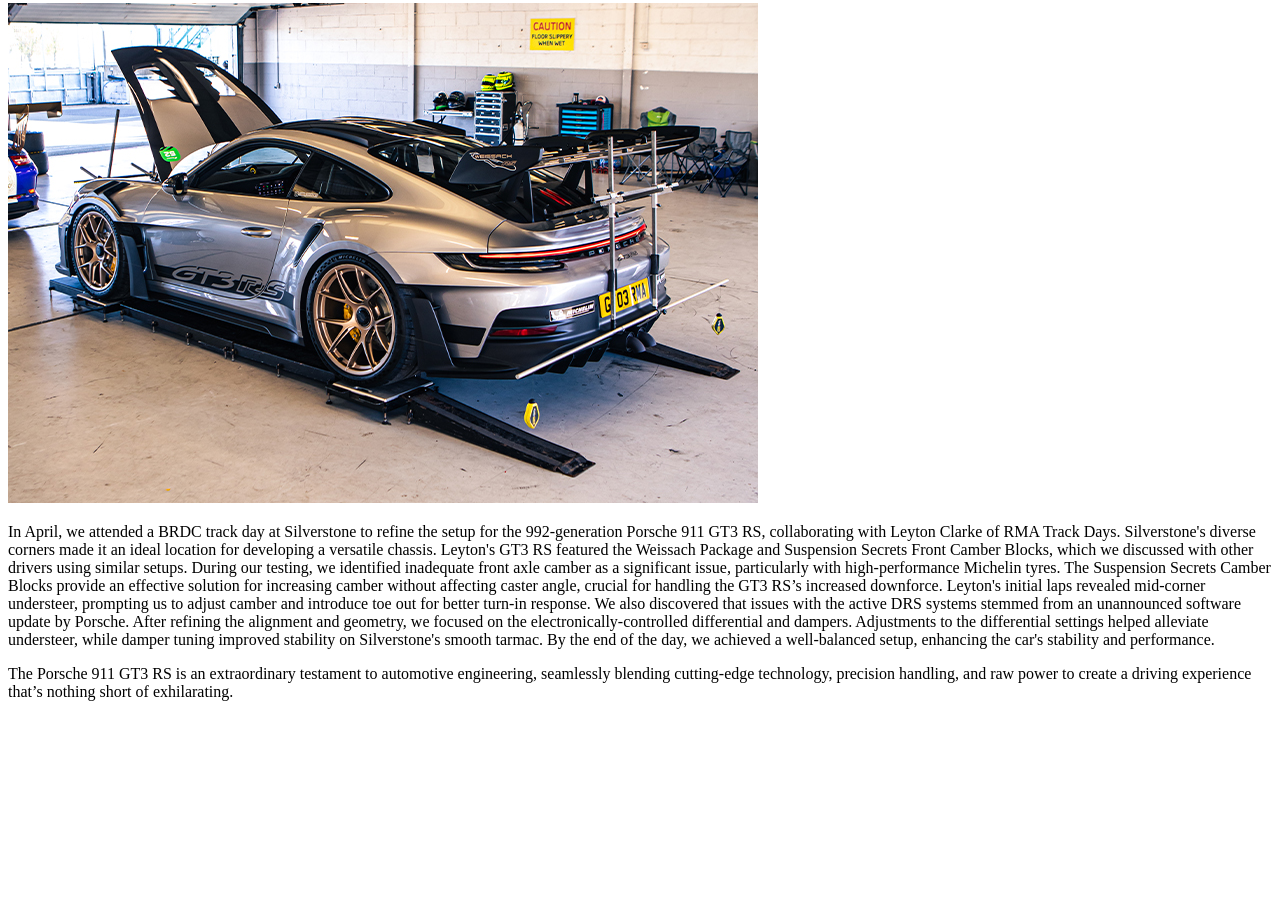
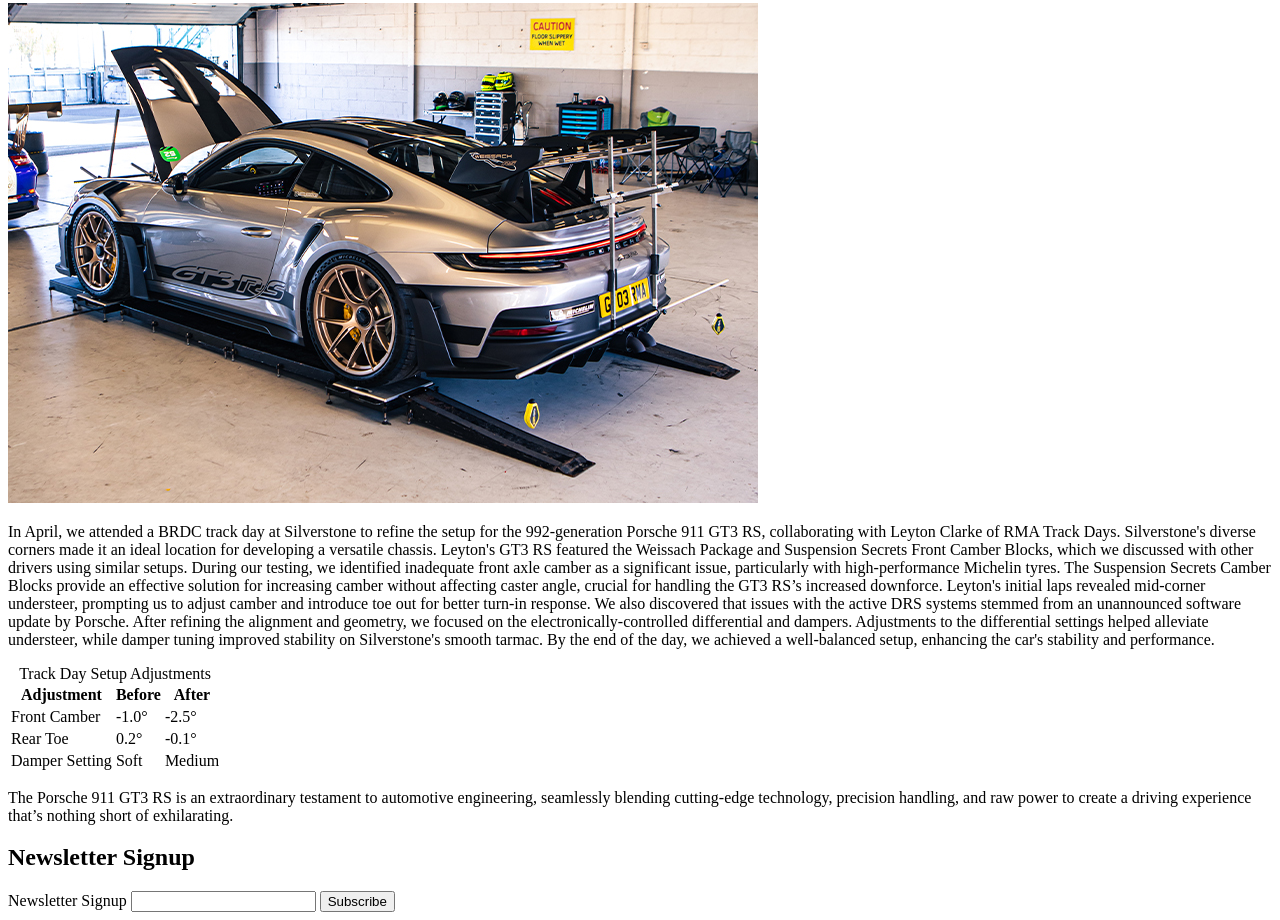
Before and after one commit to alabdal3/mi349_blog, a plain HTML site: page index.html in a window 1280 px wide. Shown: the part 1576-2496 px from the top of the page. Before the commit the page ends 2293 px from the top, so only its background shows below. Drawn offline with Linux system fonts and the light colour scheme.

Commit message:
Final commit blog 2 project

```diff
--- a/index.html
+++ b/index.html
@@ -21,7 +21,7 @@
     <main>
         <article>
             <h2>Living with a GT3 RS - a beginning</h2>
-            <p><time datetime="2024-10-19">December 13, 2023</time> by <span>daveo4porsche</span></p>
+            <p><time datetime="2023-12-13">December 13, 2023</time> by <span>daveo4porsche</span></p>
             <img src="Images/Blue GT3RS.jpeg" alt="Dream Car" />
             <p>
                 After a year of searching, I've finally become the proud owner of a 2023 Porsche 911 GT3 RS, officially taking possession on December 8th. I wanted to create this thread to share my early impressions of ownership rather than focus solely on the acquisition process.
@@ -41,13 +41,50 @@
             <img src="Images/GT3RS track.jpg" alt="Race Car" />
             <p>In April, we attended a BRDC track day at Silverstone to refine the setup for the 992-generation Porsche 911 GT3 RS, collaborating with Leyton Clarke of RMA Track Days. Silverstone's diverse corners made it an ideal location for developing a versatile chassis. Leyton's GT3 RS featured the Weissach Package and Suspension Secrets Front Camber Blocks, which we discussed with other drivers using similar setups.
 
-                During our testing, we identified inadequate front axle camber as a significant issue, particularly with high-performance Michelin tyres. The Suspension Secrets Camber Blocks provide an effective solution for increasing camber without affecting caster angle, crucial for handling the GT3 RS’s increased downforce.
+            During our testing, we identified inadequate front axle camber as a significant issue, particularly with high-performance Michelin tyres. The Suspension Secrets Camber Blocks provide an effective solution for increasing camber without affecting caster angle, crucial for handling the GT3 RS’s increased downforce.
 
-                Leyton's initial laps revealed mid-corner understeer, prompting us to adjust camber and introduce toe out for better turn-in response. We also discovered that issues with the active DRS systems stemmed from an unannounced software update by Porsche.
+            Leyton's initial laps revealed mid-corner understeer, prompting us to adjust camber and introduce toe out for better turn-in response. We also discovered that issues with the active DRS systems stemmed from an unannounced software update by Porsche.
 
-                After refining the alignment and geometry, we focused on the electronically-controlled differential and dampers. Adjustments to the differential settings helped alleviate understeer, while damper tuning improved stability on Silverstone's smooth tarmac. By the end of the day, we achieved a well-balanced setup, enhancing the car's stability and performance.</p>
+            After refining the alignment and geometry, we focused on the electronically-controlled differential and dampers. Adjustments to the differential settings helped alleviate understeer, while damper tuning improved stability on Silverstone's smooth tarmac. By the end of the day, we achieved a well-balanced setup, enhancing the car's stability and performance.</p>
+
+                <table>
+                    <caption>Track Day Setup Adjustments</caption>
+                    <thead>
+                        <tr>
+                            <th>Adjustment</th>
+                            <th>Before</th>
+                            <th>After</th>
+                        </tr>
+                    </thead>
+                    <tbody>
+                        <tr>
+                            <td>Front Camber</td>
+                            <td>-1.0°</td>
+                            <td>-2.5°</td>
+                        </tr>
+                        <tr>
+                            <td>Rear Toe</td>
+                            <td>0.2°</td>
+                            <td>-0.1°</td>
+                        </tr>
+                        <tr>
+                            <td>Damper Setting</td>
+                            <td>Soft</td>
+                            <td>Medium</td>
+                        </tr>
+                    </tbody>
+                </table>
             <p>The Porsche 911 GT3 RS is an extraordinary testament to automotive engineering, seamlessly blending cutting-edge technology, precision handling, and raw power to create a driving experience that’s nothing short of exhilarating.</p>
         </article>
     </main>
+    <footer>
+        <h2>Newsletter Signup</h2>
+        <form>
+            <label>Newsletter Signup
+                <input type="text">
+            </label>
+            <button>Subscribe</button>
+        </form>
+    </footer>
 </body>
 </html>
```
Also changed, not shown: contact.html (+22 -1 lines).
